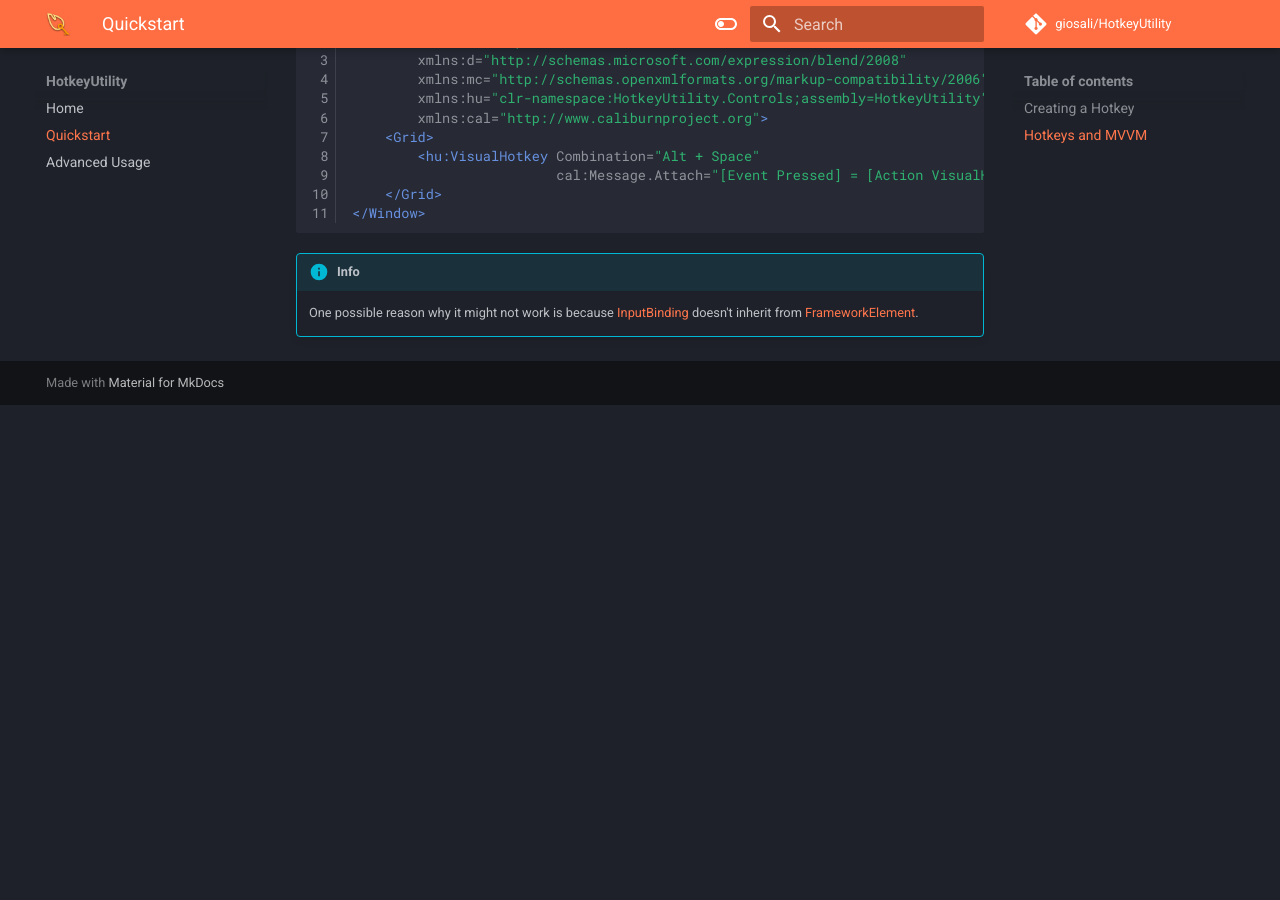
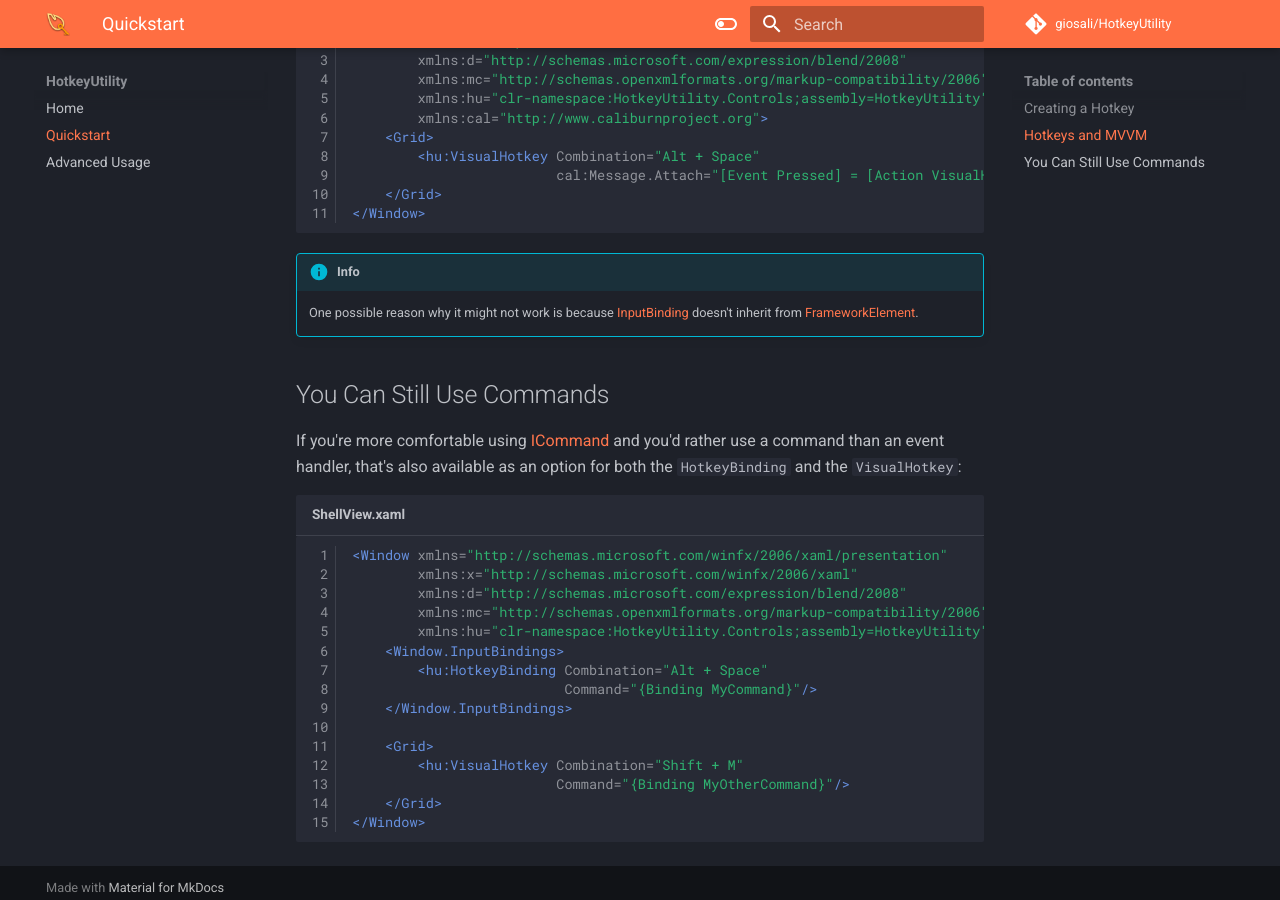
Before and after one commit to giosali/HotkeyUtility, an MkDocs documentation site: the page built from docs/quickstart.md, in a window 1280 px wide and 900 px high, scrolled down 1595 px. Built offline with MkDocs 1.6.1 and Material for MkDocs 9.7.7, drawn with Linux system fonts in a browser that asks for light colours; comment, search, counter and statistics services are not loaded; before the commit the page ends 2000 px from its top, so only the background shows below that.

Commit message:
Update documentation

````diff
--- a/docs/quickstart.md
+++ b/docs/quickstart.md
@@ -69,3 +69,25 @@ You can use it in your XML file like in this example (which uses [Caliburn.Micro
 
 !!! info
     One possible reason why it might not work is because [InputBinding](https://docs.microsoft.com/en-us/dotnet/api/system.windows.input.keybinding) doesn't inherit from [FrameworkElement](https://docs.microsoft.com/en-us/dotnet/api/system.windows.frameworkelement).
+
+## You Can Still Use Commands
+
+If you're more comfortable using [ICommand](https://docs.microsoft.com/en-us/dotnet/api/system.windows.input.icommand) and you'd rather use a command than an event handler, that's also available as an option for both the `HotkeyBinding` and the `VisualHotkey`:
+
+```xml linenums="1" title="ShellView.xaml"
+<Window xmlns="http://schemas.microsoft.com/winfx/2006/xaml/presentation"
+        xmlns:x="http://schemas.microsoft.com/winfx/2006/xaml"
+        xmlns:d="http://schemas.microsoft.com/expression/blend/2008"
+        xmlns:mc="http://schemas.openxmlformats.org/markup-compatibility/2006"
+        xmlns:hu="clr-namespace:HotkeyUtility.Controls;assembly=HotkeyUtility">
+    <Window.InputBindings>
+        <hu:HotkeyBinding Combination="Alt + Space"
+                          Command="{Binding MyCommand}"/>
+    </Window.InputBindings>
+
+    <Grid>
+        <hu:VisualHotkey Combination="Shift + M"
+                         Command="{Binding MyOtherCommand}"/>
+    </Grid>
+</Window>
+```
````
